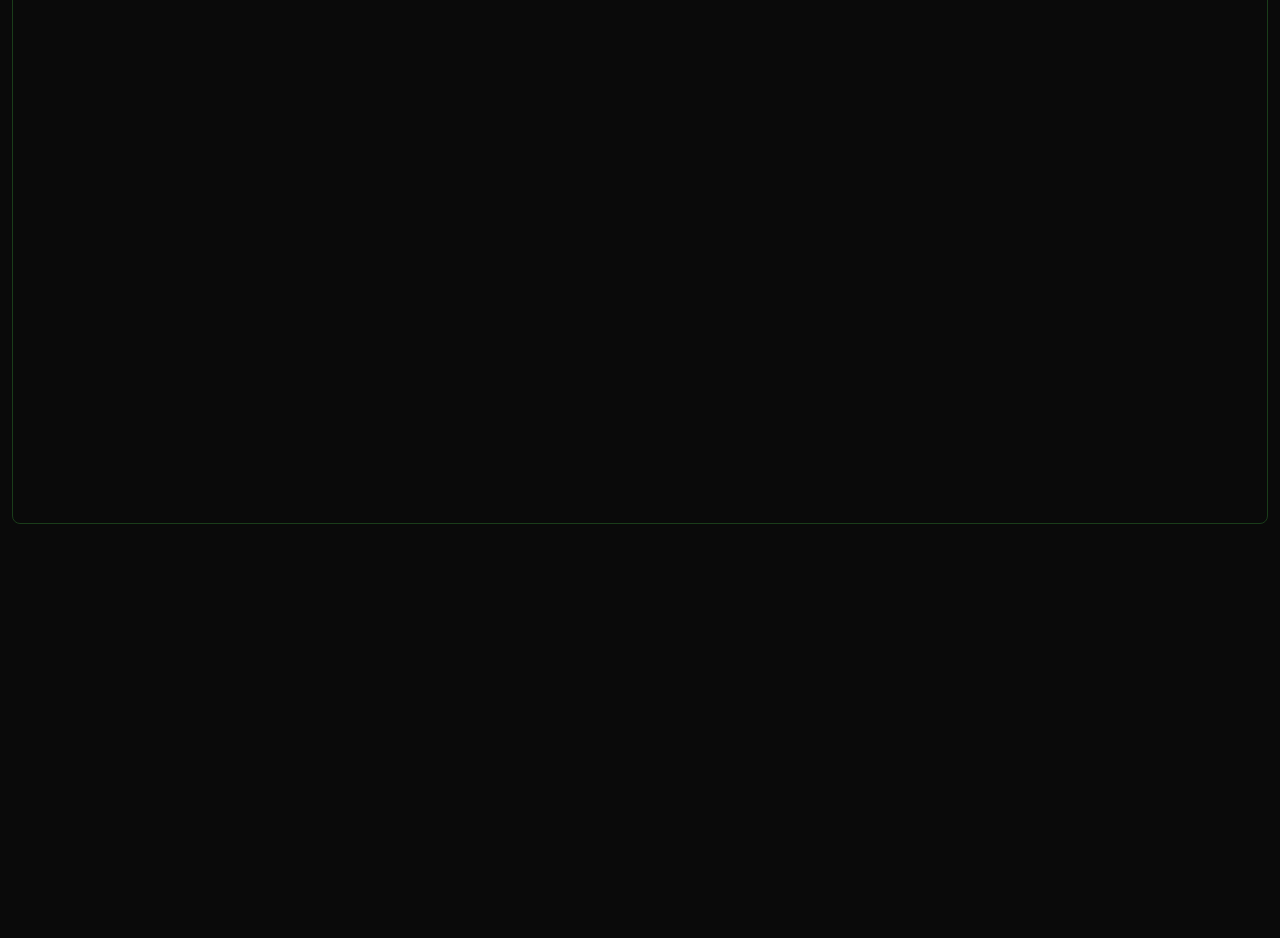
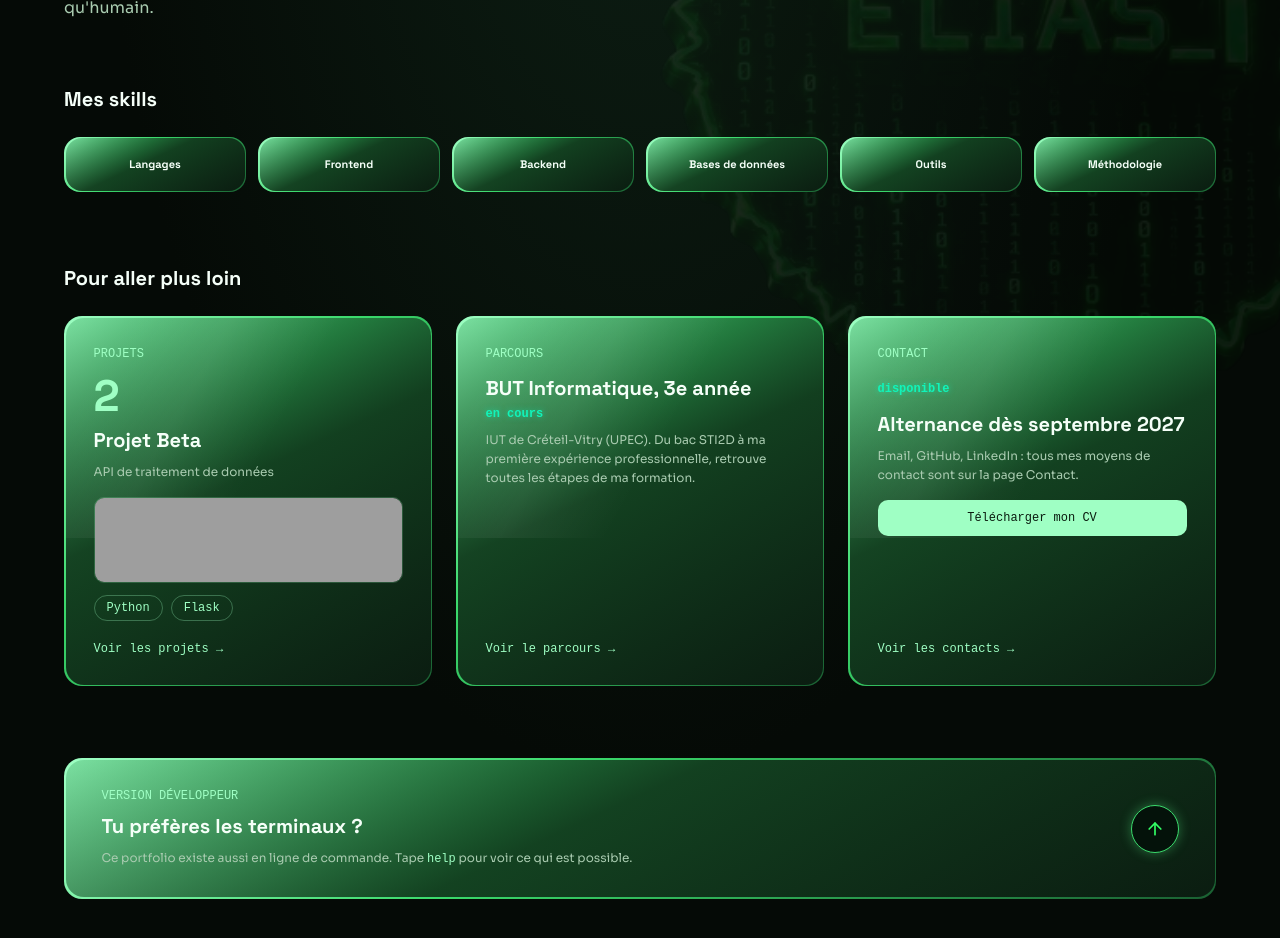
Before and after one commit to lyesprojet/Portfolio, a React app: page / in a window 1280 px wide. Shown: the part 280-1218 px from the top of the page. Before the commit the page ends 816 px from the top, so only its background shows below. Built offline with nearby package versions, Linux system fonts and the light colour scheme; grey boxes are pictures that could not be loaded; the HTML template or start-up script is replaced by a standard one.

Commit message:
feat: accueil enrichi avec aperçus des pages et bannière terminal

```diff
--- a/src/App.jsx
+++ b/src/App.jsx
@@ -12,7 +12,7 @@ function App() {
   const [loading, setLoading] = useState(isFirstVisit)
   const [mode, setMode] = useState(() => {
     if (typeof window !== 'undefined' && window.innerWidth < 1024) return 'gui'
-    return localStorage.getItem('modePrefere') || 'terminal'
+    return localStorage.getItem('modePrefere') || 'gui'
   })
   const [transitioning, setTransitioning] = useState(false)
   const [pendingMode, setPendingMode] = useState(null)
--- a/src/components/gui/GuiApp.jsx
+++ b/src/components/gui/GuiApp.jsx
@@ -1,4 +1,4 @@
-import { useState } from 'react'
+import { useState, useRef } from 'react'
 import { AnimatePresence, motion } from 'framer-motion'
 import TopNav from './TopNav'
 import Hero from './Hero'
@@ -16,6 +16,8 @@ const sectionComponents = {
 function GuiApp({ onBackToTerminal, isMobile }) {
   const [activeSection, setActiveSection] = useState('accueil')
   const [showMobileWarning, setShowMobileWarning] = useState(false)
+  const [hint, setHint] = useState({ key: 0, active: false })
+  const hintTimer = useRef(null)
 
   const handleTerminalClick = () => {
     if (isMobile) {
@@ -30,14 +32,31 @@ function GuiApp({ onBackToTerminal, isMobile }) {
     onBackToTerminal()
   }
 
+  // Changement de page : on repart toujours en haut
+  const navigate = (id) => {
+    setActiveSection(id)
+    window.scrollTo({ top: 0 })
+  }
+
+  // Remonte en haut et fait clignoter le bouton terminal de la topbar
+  const highlightTerminal = () => {
+    window.scrollTo({ top: 0, behavior: 'smooth' })
+    setHint((h) => ({ key: h.key + 1, active: true }))
+    clearTimeout(hintTimer.current)
+    hintTimer.current = setTimeout(() => {
+      setHint((h) => ({ ...h, active: false }))
+    }, 3300)
+  }
+
   const ActiveSection = sectionComponents[activeSection]
 
   return (
     <div className="min-h-screen relative" style={{ background: 'var(--gui-bg)' }}>
       <TopNav
         activeSection={activeSection}
-        onNavigate={setActiveSection}
+        onNavigate={navigate}
         onBackToTerminal={handleTerminalClick}
+        hint={hint}
       />
 
       <AnimatePresence mode="wait">
@@ -48,7 +67,7 @@ function GuiApp({ onBackToTerminal, isMobile }) {
           exit={{ opacity: 0, y: -8 }}
           transition={{ duration: 0.25, ease: 'easeOut' }}
         >
-          <ActiveSection />
+          <ActiveSection onNavigate={navigate} onHintTerminal={highlightTerminal} />
         </motion.div>
       </AnimatePresence>
 
--- a/src/components/gui/Hero.jsx
+++ b/src/components/gui/Hero.jsx
@@ -1,5 +1,7 @@
 import { useState } from 'react'
 import { skills } from '../../data/skills'
+import { projects } from '../../data/projects'
+import { experiences } from '../../data/experiences'
 import logo from '../../assets/logo_3d.png'
 
 const CATEGORY_LABELS = {
@@ -110,9 +112,59 @@ function SkillRowMobile({ categoryKey, techs, isOpen, onClick }) {
   )
 }
 
-function Hero() {
+/* Carte cliquable commune aux 3 aperçus (div role=button pour pouvoir y mettre un lien) */
+function PreviewCard({ kicker, cta, onClick, children }) {
+  return (
+    <div
+      role="button"
+      tabIndex={0}
+      onClick={onClick}
+      onKeyDown={(e) => {
+        if (e.key === 'Enter' || e.key === ' ') {
+          e.preventDefault()
+          onClick()
+        }
+      }}
+      className="group rounded-[18px] p-[1.5px] cursor-pointer transition-transform duration-200 hover:-translate-y-1"
+      style={{ background: 'var(--gui-card-border-grad)' }}
+    >
+      <div
+        className="relative overflow-hidden rounded-[18px] p-6 md:p-7 h-full flex flex-col"
+        style={{ background: 'var(--gui-card-bg-grad)', minHeight: '300px' }}
+      >
+        <div
+          className="absolute pointer-events-none"
+          style={{
+            top: '-40%', left: '-20%', width: '140%', height: '100%',
+            background: 'linear-gradient(120deg, transparent 30%, rgba(255,255,255,0.06) 45%, transparent 60%)',
+          }}
+        />
+        <p
+          className="font-mono text-xs mb-3 relative"
+          style={{ color: 'var(--gui-text-accent)' }}
+        >
+          {kicker}
+        </p>
+        <div className="relative flex flex-col flex-1">{children}</div>
+        <p
+          className="font-mono text-xs relative pt-5 mt-auto transition-all duration-200 group-hover:tracking-wider"
+          style={{ color: 'var(--gui-text-accent)' }}
+        >
+          {cta}
+        </p>
+      </div>
+    </div>
+  )
+}
+
+function Hero({ onNavigate, onHintTerminal }) {
   const [openCategory, setOpenCategory] = useState(null)
   const categories = Object.entries(skills)
+
+  // Données lues automatiquement
+  const dernierProjet = projects[projects.length - 1]
+  const nbProjets = projects.length
+  const formationActuelle = experiences.find((e) => e.enCours)
 
   return (
     <div className="relative px-6 py-10 md:px-16 md:py-16 w-full min-h-screen overflow-x-hidden">
@@ -175,6 +227,163 @@ function Hero() {
             />
           ))}
         </div>
+
+        {/* Aperçus des autres pages */}
+        <h2
+          className="font-heading font-bold text-lg md:text-xl mt-12 md:mt-[72px] mb-4 md:mb-6"
+          style={{ color: '#f5fff8' }}
+        >
+          Pour aller plus loin
+        </h2>
+
+        <div className="grid grid-cols-1 md:grid-cols-3 gap-5 md:gap-6">
+          {/* Projets */}
+          <PreviewCard
+            kicker="PROJETS"
+            cta="Voir les projets →"
+            onClick={() => onNavigate('projets')}
+          >
+            <p
+              className="font-heading font-bold leading-none mb-2"
+              style={{ color: 'var(--gui-text-accent)', fontSize: '44px' }}
+            >
+              {nbProjets}
+            </p>
+            {dernierProjet && (
+              <>
+                <h3 className="font-heading font-bold text-xl mb-2" style={{ color: '#f5fff8' }}>
+                  {dernierProjet.titre}
+                </h3>
+                <p className="font-body text-xs" style={{ color: '#a9cbb0', lineHeight: 1.6 }}>
+                  {dernierProjet.description}
+                </p>
+                {dernierProjet.images && dernierProjet.images[0] && (
+                  <img
+                    src={dernierProjet.images[0]}
+                    alt=""
+                    className="w-full object-cover rounded-[10px] mt-4"
+                    style={{ height: '86px', border: '1px solid rgba(159,255,196,0.2)' }}
+                  />
+                )}
+                <div className="flex flex-wrap gap-2 mt-3">
+                  {dernierProjet.stack.slice(0, 3).map((tech) => (
+                    <span
+                      key={tech}
+                      className="font-mono text-xs px-3 py-1 rounded-full"
+                      style={{ color: 'var(--gui-text-accent)', border: '1px solid rgba(159,255,196,0.3)' }}
+                    >
+                      {tech}
+                    </span>
+                  ))}
+                </div>
+              </>
+            )}
+          </PreviewCard>
+
+          {/* Parcours */}
+          <PreviewCard
+            kicker="PARCOURS"
+            cta="Voir le parcours →"
+            onClick={() => onNavigate('parcours')}
+          >
+            <div className="flex flex-wrap items-center gap-x-3 gap-y-1 mb-2">
+              <h3 className="font-heading font-bold text-xl" style={{ color: '#f5fff8' }}>
+                BUT Informatique, 3e année
+              </h3>
+              {formationActuelle && (
+                <span className="en-cours font-mono text-xs">en cours</span>
+              )}
+            </div>
+            <p className="font-body text-xs" style={{ color: '#a9cbb0', lineHeight: 1.6 }}>
+              {formationActuelle ? `${formationActuelle.lieu}. ` : ''}
+              Du bac STI2D à ma première expérience professionnelle, retrouve toutes
+              les étapes de ma formation.
+            </p>
+          </PreviewCard>
+
+          {/* Contact */}
+          <PreviewCard
+            kicker="CONTACT"
+            cta="Voir les contacts →"
+            onClick={() => onNavigate('contact')}
+          >
+            <p className="mb-3">
+              <span className="en-cours font-mono text-xs">disponible</span>
+            </p>
+            <h3 className="font-heading font-bold text-xl mb-2" style={{ color: '#f5fff8' }}>
+              Alternance dès septembre 2027
+            </h3>
+            <p className="font-body text-xs" style={{ color: '#a9cbb0', lineHeight: 1.6 }}>
+              Email, GitHub, LinkedIn : tous mes moyens de contact sont sur la page Contact.
+            </p>
+            <a
+              href="/documents/cv-elias.pdf"
+              download
+              onClick={(e) => e.stopPropagation()}
+              className="block text-center font-mono text-xs py-2.5 rounded-[10px] mt-4"
+              style={{ color: '#0a1c0f', backgroundColor: 'var(--gui-text-accent)' }}
+            >
+              Télécharger mon CV
+            </a>
+          </PreviewCard>
+        </div>
+
+        {/* Bannière terminal */}
+        <div
+          onClick={onHintTerminal}
+          className="rounded-[18px] p-[1.5px] cursor-pointer transition-transform duration-200 hover:-translate-y-0.5 mt-12 md:mt-[72px]"
+          style={{ background: 'var(--gui-card-border-grad)' }}
+        >
+          <div
+            className="rounded-[18px] p-6 md:px-9 md:py-7 flex flex-col md:flex-row md:items-center md:justify-between gap-5"
+            style={{ background: 'var(--gui-card-bg-grad)' }}
+          >
+            <div>
+              <p className="font-mono text-xs mb-2" style={{ color: 'var(--gui-text-accent)' }}>
+                VERSION DÉVELOPPEUR
+              </p>
+              <h3 className="font-heading font-bold text-xl mb-2" style={{ color: '#f5fff8' }}>
+                Tu préfères les terminaux ?
+              </h3>
+              <p className="font-body text-xs" style={{ color: '#a9cbb0', lineHeight: 1.6 }}>
+                Ce portfolio existe aussi en ligne de commande. Tape{' '}
+                <code className="font-mono" style={{ color: 'var(--gui-text-accent)' }}>help</code>{' '}
+                pour voir ce qui est possible.
+              </p>
+            </div>
+            <button
+              type="button"
+              onClick={(e) => {
+                e.stopPropagation()
+                onHintTerminal()
+              }}
+              aria-label="Remonter vers le bouton terminal"
+              className="flex items-center justify-center rounded-full shrink-0 self-start md:self-auto transition-transform duration-200 hover:scale-110"
+              style={{
+                width: '48px',
+                height: '48px',
+                color: 'var(--text)',
+                border: '1.5px solid #3ad96b',
+                backgroundColor: '#04120a',
+                boxShadow: '0 0 12px rgba(90,255,140,0.35)',
+              }}
+            >
+              <svg
+                width="20"
+                height="20"
+                viewBox="0 0 24 24"
+                fill="none"
+                stroke="currentColor"
+                strokeWidth="2"
+                strokeLinecap="round"
+                strokeLinejoin="round"
+              >
+                <path d="M12 19V5" />
+                <path d="M5 12l7-7 7 7" />
+              </svg>
+            </button>
+          </div>
+        </div>
       </div>
     </div>
   )
--- a/src/components/gui/TopNav.jsx
+++ b/src/components/gui/TopNav.jsx
@@ -1,8 +1,9 @@
 import { useState } from 'react'
 import terminalBtn from '../../assets/btn-terminal.png'
 
-function TopNav({ activeSection, onNavigate, onBackToTerminal }) {
+function TopNav({ activeSection, onNavigate, onBackToTerminal, hint = { key: 0, active: false } }) {
   const [menuOpen, setMenuOpen] = useState(false)
+  const [lastHintKey, setLastHintKey] = useState(0)
 
   const sections = [
     { id: 'accueil', label: 'accueil' },
@@ -15,6 +16,16 @@ function TopNav({ activeSection, onNavigate, onBackToTerminal }) {
     onNavigate(id)
     setMenuOpen(false)
   }
+
+  // Sur mobile, le bouton terminal est dans le menu : on l'ouvre quand on cherche à le montrer
+  if (hint.key !== lastHintKey) {
+    setLastHintKey(hint.key)
+    if (hint.key > 0 && window.matchMedia('(max-width: 767px)').matches) {
+      setMenuOpen(true)
+    }
+  }
+
+  const blinkClass = hint.active ? 'terminal-hint' : ''
 
   return (
     <>
@@ -60,8 +71,9 @@ function TopNav({ activeSection, onNavigate, onBackToTerminal }) {
 
         <div className="hidden md:flex">
           <button
+            key={`d-${hint.key}`}
             onClick={onBackToTerminal}
-            className="transition-transform hover:scale-105 flex items-center"
+            className={`transition-transform hover:scale-105 flex items-center ${blinkClass}`}
           >
             <img src={terminalBtn} alt="Retour au terminal" style={{ height: '56px' }} />
           </button>
@@ -105,11 +117,12 @@ function TopNav({ activeSection, onNavigate, onBackToTerminal }) {
 
           <div className="mt-auto p-8">
             <button
+              key={`m-${hint.key}`}
               onClick={() => {
                 setMenuOpen(false)
                 onBackToTerminal()
               }}
-              className="flex items-center"
+              className={`flex items-center ${blinkClass}`}
             >
               <img src={terminalBtn} alt="Retour au terminal" style={{ height: '56px' }} />
             </button>
--- a/src/index.css
+++ b/src/index.css
@@ -58,3 +58,12 @@ body {
   animation: pulse-color 1.6s ease-in-out infinite;
   font-weight: 700;
 }
+
+@keyframes terminal-hint {
+  0%, 100% { filter: drop-shadow(0 0 0 rgba(90,255,140,0)); transform: scale(1); }
+  50% { filter: drop-shadow(0 0 18px rgba(90,255,140,1)); transform: scale(1.1); }
+}
+
+.terminal-hint {
+  animation: terminal-hint 0.8s ease-in-out 4;
+}
```
